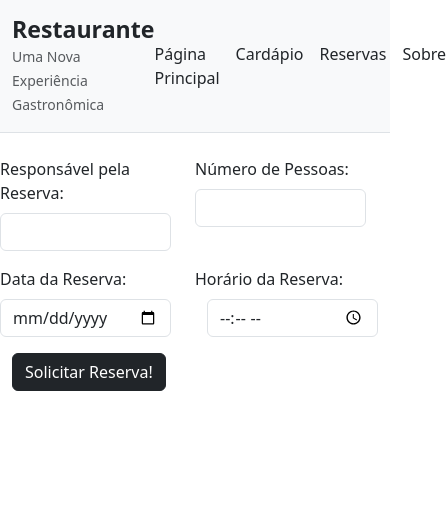
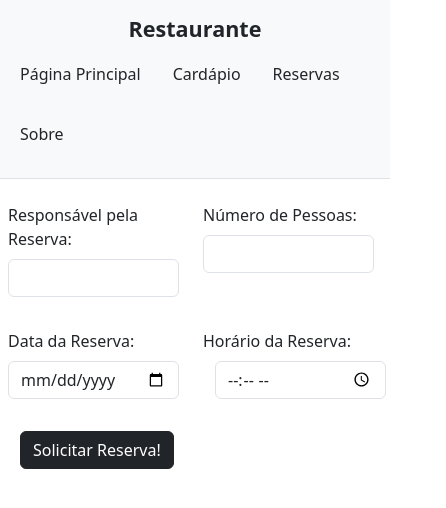
Before and after one commit to GustavoCBRL/Gustavo-Cabral, a Next.js app in the folder Projetos/Modelo-Site-Restaurante/: page /reserva in a window 390 px wide. Shown: the top 508 px of the page, 446 px wide, since content can reach past the window. Built offline with nearby package versions, Linux system fonts and the light colour scheme.

Commit message:
Alterações voltadas para responsividade do app.

```diff
--- a/Projetos/Modelo-Site-Restaurante/src/app/globals.css
+++ b/Projetos/Modelo-Site-Restaurante/src/app/globals.css
@@ -17,3 +17,46 @@ body {
   color: var(--foreground);
   font-family: Arial, Helvetica, sans-serif;
 }
+
+@media(max-width: 768px) {
+  .container{
+    padding-left: 15px;
+    padding-right: 15px;
+  }
+
+  .card{
+    margin-bottom: 1rem;
+  }
+
+  .card-img-top{
+    height: 200px;
+    object-fit: cover;
+  }
+
+  .card-text {
+    font-size: 0.9rem;
+    line-height: 1.4;
+  }
+
+  .nav-link{
+    min-height: 44px;
+    display: flex;
+    align-items: center;
+    justify-content: center;
+  }
+
+  .form-control {
+    font-size: 16px;
+  }
+
+}
+
+.card-img-top {
+  width: 100%;
+  height: 250px;
+  object-fit: cover;
+}
+
+.container {
+  max-width: 1200px;
+}
--- a/Projetos/Modelo-Site-Restaurante/src/app/layout.tsx
+++ b/Projetos/Modelo-Site-Restaurante/src/app/layout.tsx
@@ -35,16 +35,16 @@ export default function RootLayout({
         <body className={`${geistSans.variable} ${geistMono.variable} antialiased`}>
             <header className="bg-light border-bottom">
               <div className="container py-3">
-              <div className="d-flex justify-content-between align-items-center">
-                <div>
-                  <h1 className="h3 fw-bold text-dark mb-0">Restaurante</h1>
-                  <small className="text-muted">Uma Nova Experiência Gastronômica</small>
+              <div className="d-flex flex-column flex-md-row justify-content-between align-items-center">
+                <div className="text-center text-md-start mb-3 mb-md-0">
+                  <h1 className="h4 h-md-3 fw-bold text-dark mb-0">Restaurante</h1>
+                  <small className="text-muted d-none d-md-block">Uma Nova Experiência Gastronômica</small>
                 </div>
-                <div className="d-flex gap-3">
-                  <Link href="/" className="nav-link">Página Principal</Link>
-                  <Link href="/cardapio" className= "nav-link" >Cardápio</Link>
-                  <Link href="/reserva" className= "nav-link" >Reservas</Link>
-                  <Link href="/sobre" className= "nav-link" >Sobre</Link>
+                <div className="d-flex gap-3 flex-wrap gap-2 gap-md-3">
+                  <Link href="/" className="nav-link px-2 py-1">Página Principal</Link>
+                  <Link href="/cardapio" className= "nav-link px-2 py-1" >Cardápio</Link>
+                  <Link href="/reserva" className= "nav-link px-2 py-1" >Reservas</Link>
+                  <Link href="/sobre" className= "nav-link px-2 py-1" >Sobre</Link>
                 </div>
               </div>
               </div>
--- a/Projetos/Modelo-Site-Restaurante/src/app/page.tsx
+++ b/Projetos/Modelo-Site-Restaurante/src/app/page.tsx
@@ -5,7 +5,7 @@ export default function Princ(){
     return(
         <>
             <div className="text-center">
-                <img src="restaurante.jpg" className="rounded" alt="Restaurante" />
+                <img src="restaurante.jpg" className="rounded img-fluid" alt="Restaurante" />
             </div>
         </>
     )
--- a/Projetos/Modelo-Site-Restaurante/src/app/reserva/page.tsx
+++ b/Projetos/Modelo-Site-Restaurante/src/app/reserva/page.tsx
@@ -3,29 +3,29 @@ import 'bootstrap/dist/css/bootstrap.min.css'
 export default function Reserva() {
     return(
         <>
-        <div className="container mt-4 mb-4">
+        <div className="container mx-2 my-2 ">
            <form>
             <div className="row">
-                <div className="mb-3 col">
+                <div className="my-3 col">
                     <label className="form-label row">Responsável pela Reserva: </label>
                     <input type="text" className="form-control row" />
                 </div>
-                <div className="mb-3 col">
+                <div className="my-3 col">
                     <label className="form-label row">Número de Pessoas: </label>
                     <input type="number" className="form-control row"/>
                 </div>
             </div>
             <div className="row">
-                <div className="mb-3 col">
+                <div className="my-3 col">
                     <label className="form-label row">Data da Reserva: </label>
                     <input type="date" className="form-control row"/>
                 </div>
-                <div className="mb-3 col">
+                <div className="my-3 col">
                     <label className="form-label row">Horário da Reserva: </label>
                     <input type="time" className="form-control row-end-10"/>
                 </div>
             </div>
-            <button type="submit" className="btn btn-dark">Solicitar Reserva!</button>
+            <button type="submit" className="btn btn-dark my-3">Solicitar Reserva!</button>
         </form>
         </div>
         </>
```
Also changed, not shown: Projetos/Modelo-Site-Restaurante/src/app/cardapio/page.tsx (+4 -4 lines).
